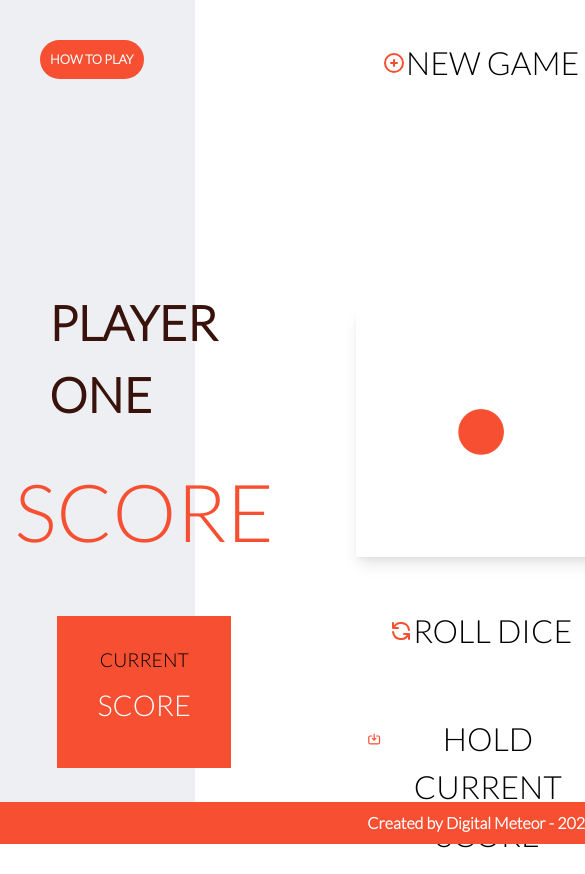
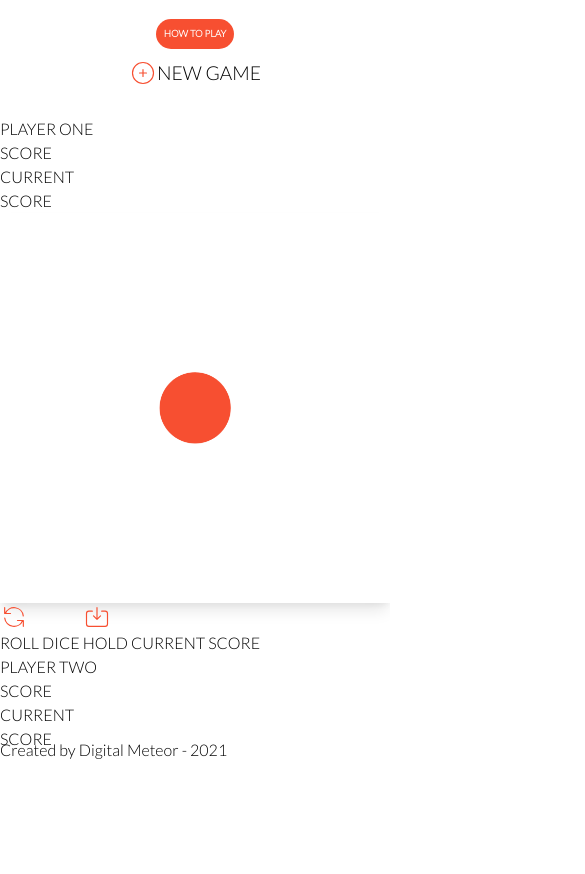
Before and after one commit to DigitalMeteorCode/Evaluation-JS-DiceGame, a plain HTML site: page index.html in a window 390 px wide. Shown: the top 874 px of the page, 585 px wide, since content can reach past the window. After the commit the page ends 844 px from the top, so only its background shows below. Drawn offline with nearby package versions, Linux system fonts and the light colour scheme.

Commit message:
Eval2 - Responsivité navbar

```diff
--- /dev/null
+++ b/brouillonstyle.css
@@ -0,0 +1,200 @@
+/* Accès à  la police Lato importée : font-family: 'Lato', sans-serif; */
+/*Ne pas oublier d'utiliser le framework tailwind pour la responsivité (consignes)*/
+
+/*en commentaire les choses conservées en l'état dans le mobile first*/
+
+* {
+    font-family: 'Lato', sans-serif;
+}
+html, body {
+    height: 100%;
+  }
+body {
+    background-image:linear-gradient(to right, #EDEFF2, #EDEFF2 50%, #ffffff 50%, #ffffff);/*inverser au changement de joueur*/
+    background-size: cover;
+    background-repeat: no-repeat;
+    /*display: grid;
+    grid-template-rows: 15% 80% 5%;*/
+}
+
+/*.nav {
+    display: flex;
+    flex-direction: column;
+    justify-content: center;
+    align-items : center;
+    padding: 20px;
+}*/
+.nav_rules {
+    position: absolute;
+    top: 40px;
+    left: 40px;
+}
+/*.nav_rules_btn {
+    background-color: #F74F31;
+    color: white;
+    font-weight: bold;
+    font-size: 0.8rem;
+    padding: 10px;
+    border-radius: 20px 20px 20px 20px;
+}
+.nav_rules_btn:hover {
+    border-radius: 20px 20px 0px 0px;
+}*/
+.nav_rules_speech {
+    /*display: none;
+    position: absolute;
+    background-color: #F74F31;
+    color: white;*/
+    font-size: 1.2rem;
+    /*z-index: 1;
+    text-align: center;
+    border-radius: 0px 15px  15px 10px;*/
+    padding: 15px;
+}
+/*.nav_rules:hover .nav_rules_speech {
+    display: block;
+}*/
+.nav_newgame {
+    /*font-size: 2rem; X
+    padding : 15px;X
+    margin: 15px;X
+    display: flex;
+    flex-wrap: nowrap;
+    align-items: center;*/
+    transition: transform 0.8s ease;
+}
+.nav_newgame:hover {
+    transform: scale(1.1,1.1);
+}
+
+
+
+
+.game {
+    display: flex;
+    justify-content: space-around;
+    align-items: center;
+}
+
+.card_p1 {
+    height: 60%;
+    width : 25%;
+    padding: 25px;
+    display: flex;
+    flex-direction :column;
+    justify-content: space-between;
+    align-items: center;
+}
+.card_p1_header {
+    font-weight: bold;/*bold = player active*/
+    font-size: 3rem;
+    color: #38120b;
+}
+.card_p1_global {
+    font-size: 5rem;
+    color:#F74F31;
+    padding: 10px;
+    margin: 10px;
+}
+.card_p1_current {
+    padding: 30px;
+    margin: 25px;
+    background-color: #F74F31;
+    color: black;
+    justify-content: center;
+    text-align: center;
+    font-size: 1.2rem;
+}
+.card_p1_pts {
+    color: white;
+    font-size: 1.8rem;
+    padding: 10px;
+}
+.card_p2 {
+    height: 60%;
+    width : 25%;
+    padding: 15px;
+    display: flex;
+    flex-direction :column;
+    justify-content: space-between;
+    align-items: center;
+}
+.card_p2_header {
+    font-weight: normal;/*bold = player active*/
+    font-size: 3rem;
+    color: #38120b;
+}
+.card_p2_global {
+    font-size: 5rem;
+    color:#F74F31;
+    padding: 10px;
+    margin: 10px;
+}
+.card_p2_current {
+    padding: 30px;
+    margin: 25px;
+    justify-content: center;
+    text-align: center;
+    background-color: #F74F31;
+    color: black;
+    font-size: 1.2rem;
+}
+.card_p2_pts {
+    color: white;
+    font-size: 1.8rem;
+    padding: 10px;
+}
+.card_dice {
+    height: 60%;
+    width : 35%;
+    padding: 25px;
+    display: flex;
+    flex-direction :column;
+    justify-content: space-between;
+    align-items: center;
+}
+.card_dice_img {
+    height: 250px;
+    width: 250px;
+    margin: 20px;
+}
+.card_dice_roll {
+    font-size: 2rem;
+    padding: 15px;
+    margin: 15px;
+    display: flex;
+    flex-wrap: nowrap;
+    align-items: baseline;
+    transition: transform 0.8s ease;
+}
+.card_dice_roll:hover {
+    transform: scale(1.1,1.1);
+}
+.card_dice_hold {
+    font-size: 2rem;
+    padding: 15px;
+    margin: 15px;
+    display: flex;
+    flex-wrap: nowrap;
+    align-items: baseline;
+    transition: transform 0.8s ease;
+}
+.card_dice_hold:hover {
+    transform: scale(1.1,1.1);
+}
+
+
+
+footer {
+    background-color: #F74F31;
+    display: flex;
+    justify-content: center;
+    align-items: center;
+}
+.foot_credit {
+    margin: 15px;
+    padding: 10px;
+    color: white;
+    text-align: center;
+    font-weight: bold;
+}
--- a/index.html
+++ b/index.html
@@ -16,12 +16,12 @@
     <nav class="nav">
 
         <div class="nav_rules">
-            <button class="nav_rules_btn">HOW TO PLAY</button>
-            <div class="nav_rules_speech">Roll the dice. <br>The result will be keep in your current score. <br>You can roll the dice many times as you want, but play smart :<br> If the dice hits 1, your current score would be reset to 0 and your turn would end.<br> Hold your current score to save it in your global score and end your turn. <br>First player to reach 100 in his global score wins !</div>
+            <button class="nav_rules_btn lg:p-3 lg:text-xl">HOW TO PLAY</button>
+            <div class="nav_rules_speech lg:text-2xl lg:p-6">Roll the dice. <br>The result will be keep in your current score. <br>You can roll the dice many times as you want, but play smart :<br> If the dice hits 1, your current score would be reset to 0 and your turn would end.<br> Hold your current score to save it in your global score and end your turn. <br>First player to reach 100 in his global score wins !</div>
         </div>
-        <button class="nav_newgame">
-            <svg xmlns="http://www.w3.org/2000/svg" class="h-6 w-6" fill="none" viewBox="0 0 24 24" stroke="#F74F31">
-            <path stroke-linecap="round" stroke-linejoin="round" stroke-width="2" d="M12 9v3m0 0v3m0-3h3m-3 0H9m12 0a9 9 0 11-18 0 9 9 0 0118 0z" />
+        <button class="nav_newgame lg:text-5xl lg:p-4 lg:m-4">
+            <svg xmlns="http://www.w3.org/2000/svg" class="h-7 w-7" fill="none" viewBox="0 0 24 24" stroke="#F74F31">
+            <path stroke-linecap="round" stroke-linejoin="round" stroke-width="1" d="M12 9v3m0 0v3m0-3h3m-3 0H9m12 0a9 9 0 11-18 0 9 9 0 0118 0z" />
             </svg> NEW GAME
         </button>
     </nav>
@@ -37,12 +37,12 @@
         <article class="card_dice">
             <img src="img/Dice1.png" class="card_dice_img shadow-lg" alt="dice1"></div>
             <button class="card_dice_roll">
-                <svg xmlns="http://www.w3.org/2000/svg" class="h-6 w-6" fill="none" viewBox="0 0 24 24" stroke="#F74F31">
-                <path stroke-linecap="round" stroke-linejoin="round" stroke-width="2" d="M4 4v5h.582m15.356 2A8.001 8.001 0 004.582 9m0 0H9m11 11v-5h-.581m0 0a8.003 8.003 0 01-15.357-2m15.357 2H15" />
-                </svg>  ROLL DICE</button>
+                <svg xmlns="http://www.w3.org/2000/svg" class="h-7 w-7" fill="none" viewBox="0 0 24 24" stroke="#F74F31">
+                <path stroke-linecap="round" stroke-linejoin="round" stroke-width="1" d="M4 4v5h.582m15.356 2A8.001 8.001 0 004.582 9m0 0H9m11 11v-5h-.581m0 0a8.003 8.003 0 01-15.357-2m15.357 2H15" />
+                </svg> ROLL DICE</button>
             <button class="card_dice_hold">
-                <svg xmlns="http://www.w3.org/2000/svg" class="h-6 w-6" fill="none" viewBox="0 0 24 24" stroke="#F74F31">
-                <path stroke-linecap="round" stroke-linejoin="round" stroke-width="2" d="M8 7H5a2 2 0 00-2 2v9a2 2 0 002 2h14a2 2 0 002-2V9a2 2 0 00-2-2h-3m-1 4l-3 3m0 0l-3-3m3 3V4" />
+                <svg xmlns="http://www.w3.org/2000/svg" class="h-7 w-7" fill="none" viewBox="0 0 24 24" stroke="#F74F31">
+                <path stroke-linecap="round" stroke-linejoin="round" stroke-width="1" d="M8 7H5a2 2 0 00-2 2v9a2 2 0 002 2h14a2 2 0 002-2V9a2 2 0 00-2-2h-3m-1 4l-3 3m0 0l-3-3m3 3V4" />
                 </svg> HOLD CURRENT SCORE</button>
         </article>
 
--- a/style.css
+++ b/style.css
@@ -1,20 +1,19 @@
-/* Accès à  la police Lato importée : font-family: 'Lato', sans-serif; */
+/* Accès à la police Lato importée : font-family: 'Lato', sans-serif; */
 /*Ne pas oublier d'utiliser le framework tailwind pour la responsivité (consignes)*/
-
+/* ICI MOBILE FIRST, voir résulats sur écran smartphone. Quand résultat opti, utiliser tailwind pour adapter sur écrans larges (style.css à effacer après)*/
 * {
     font-family: 'Lato', sans-serif;
 }
-html, body {
+/*html, body {
     height: 100%;
-  }
+  }*/
 body {
-    background-image:linear-gradient(to right, #EDEFF2, #EDEFF2 50%, #ffffff 50%, #ffffff);/*inverser au changement de joueur*/
-    background-size: cover;
-    background-repeat: no-repeat;
+  /*background-image:linear-gradient(to bottom, #EDEFF2, #EDEFF2 50%, #ffffff 50%, #ffffff);inverser au changement de joueur*/ /*background color article players à la place*/
+  /*background-size: cover;
+  background-repeat: no-repeat;*/
   display: grid;
   grid-template-rows: 15% 80% 5%;
 }
-
 .nav {
     display: flex;
     flex-direction: column;
@@ -23,16 +22,17 @@ body {
     padding: 20px;
 }
 .nav_rules {
-    position: absolute;
+    /*position: absolute;
     top: 40px;
-    left: 40px;
+    left: 40px;*/
+    /*margin-top: 25px;*/
 }
 .nav_rules_btn {
     background-color: #F74F31;
     color: white;
     font-weight: bold;
-    font-size: 0.8rem;
-    padding: 10px;
+    font-size: 0.6rem;
+    padding: 8px;
     border-radius: 20px 20px 20px 20px;
 }
 .nav_rules_btn:hover {
@@ -43,28 +43,100 @@ body {
     position: absolute;
     background-color: #F74F31;
     color: white;
-    font-size: 1.2rem;
-    min-width: 300px;
+    /*font-size: 1.2rem;*/
+    /*min-width: 300px;*/
     z-index: 1;
     text-align: center;
     border-radius: 0px 15px  15px 10px;
-    padding: 15px;
+    /*padding: 15px;*/
 }
 .nav_rules:hover .nav_rules_speech {
     display: block;
 }
 .nav_newgame {
-    font-size: 2rem;
-    padding : 15px;
-    margin: 15px;
+    font-size: 1.2rem;
+    /*padding : 10px;*/
+    margin: 10px;
     display: flex;
     flex-wrap: nowrap;
-    align-items: baseline;
+    align-items: center;
+    /*transition: transform 0.8s ease;*/
+}
+/*.nav_newgame:hover {
+    transform: scale(1.1,1.1);
+}*/
+
+
+
+
+
+
+/*ELEMENTS INCHANGEABLES VIA TAILWIND pour écrans DESKTOP*/ /* prefix breakpoint tailwind: lg */
+@media (min-width: 1024px) {
+    html, body {
+        height: 100%;
+      }
+    body {
+        background-image:linear-gradient(to right, #EDEFF2, #EDEFF2 50%, #ffffff 50%, #ffffff);/*inverser au changement de joueur*/
+        background-size: cover;
+        background-repeat: no-repeat;
+        /*display: grid;
+        grid-template-rows: 15% 80% 5%;*/
+    }
+
+    /*.nav {
+        display: flex;
+        flex-direction: column;
+        justify-content: center;
+        align-items : center;
+        padding: 20px;
+    }*/
+    .nav_rules {
+        position: absolute;
+        top: 40px;
+        left: 40px;
+    }
+    /*.nav_rules_btn {
+        background-color: #F74F31;
+        color: white;
+        font-weight: bold;
+        font-size: 0.8rem;
+        padding: 10px;
+        border-radius: 20px 20px 20px 20px;
+    }
+    .nav_rules_btn:hover {
+        border-radius: 20px 20px 0px 0px;
+    }*/
+    .nav_rules_speech {
+        /*display: none;
+        position: absolute;
+        background-color: #F74F31;
+        color: white;*/
+        /*font-size: 1.2rem; géré par tailwind*/
+        min-width: 300px;
+        /*z-index: 1;
+        text-align: center;
+        border-radius: 0px 15px  15px 10px;*/
+        /*padding: 15px; géré par tailwind*/
+    }
+    /*.nav_rules:hover .nav_rules_speech {
+        display: block;
+    }*/
+    .nav_newgame {
+        /*font-size: 2rem; tailwind
+        padding : 15px; tailwind
+        margin: 15px;  tailwind
+        display: flex;
+        flex-wrap: nowrap;
+        align-items: center;*/
         transition: transform 0.8s ease;
     }
     .nav_newgame:hover {
         transform: scale(1.1,1.1);
     }
+
+
+
 
     .game {
         display: flex;
@@ -160,7 +232,7 @@ body {
         margin: 15px;
         display: flex;
         flex-wrap: nowrap;
-    align-items: baseline;
+        align-items: center;
         transition: transform 0.8s ease;
     }
     .card_dice_roll:hover {
@@ -172,7 +244,7 @@ body {
         margin: 15px;
         display: flex;
         flex-wrap: nowrap;
-    align-items: baseline;
+        align-items: center;
         transition: transform 0.8s ease;
     }
     .card_dice_hold:hover {
@@ -194,3 +266,4 @@ footer {
         text-align: center;
         font-weight: bold;
     }
+}
```
Lines whose indentation alone changed are shown as unchanged.
